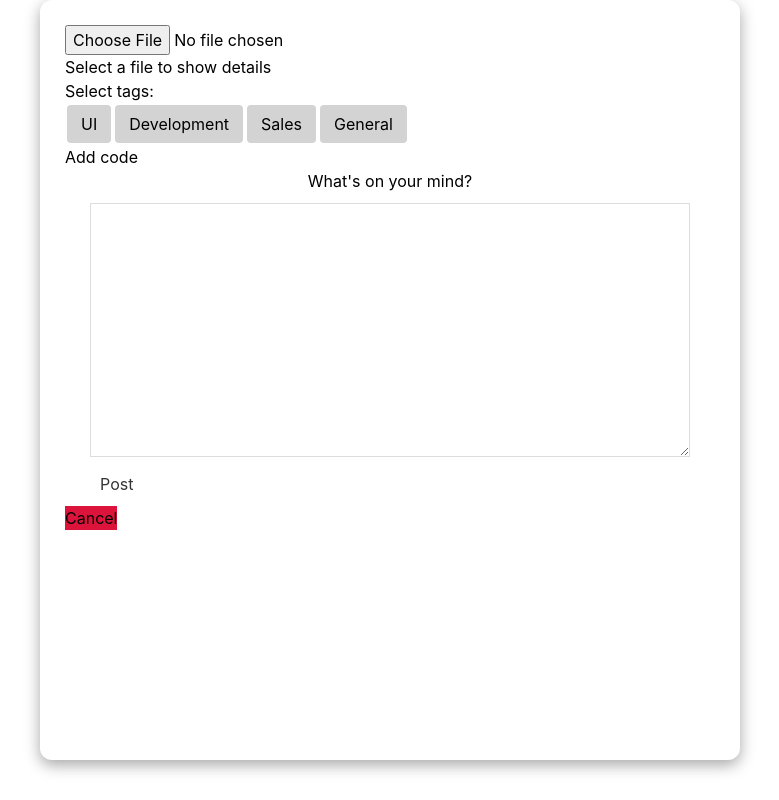
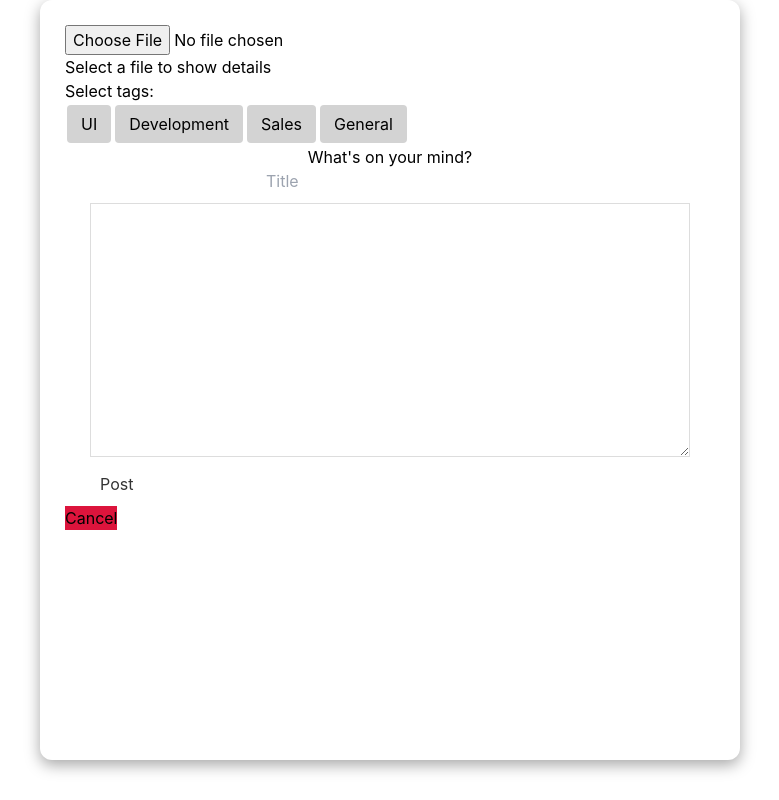
Before and after one commit to re-JECT-127/plusrepfront, a React (Create React App) app: page /#/postQuestion in a window 1280 px wide. Shown: the whole page, without its empty margins (250-1029 px from the left). Built offline with nearby package versions, Linux system fonts and the light colour scheme.

Commit message:
title
sd

```diff
--- a/src/Pages/postQuestion.js
+++ b/src/Pages/postQuestion.js
@@ -8,6 +8,7 @@ import Resizer from 'react-image-file-resizer'
 
 function PostQuestion({ setOpenModal }) {
   const [newPost, setNewPost] = useState('')
+  const [newTitle, setNewTitle] = useState('')
   const [userData, setUserData] = useState(null)
   const [error, setError] = useState(null)
   const [selectedFile, setSelectedFile] = useState()
@@ -102,7 +103,7 @@ function PostQuestion({ setOpenModal }) {
       formData.append('file', selectedFile, selectedFile.name)
     }
     formData.append('author', userData.user._id)
-    formData.append('title', 'hardcoded test title')
+    formData.append('title', newTitle)
     formData.append('content', newPost)
     formData.append('UI', selectedTags.UI)
     formData.append('Development', selectedTags.Development)
@@ -127,10 +128,15 @@ function PostQuestion({ setOpenModal }) {
       })
 
     setNewPost('')
+    setNewTitle('')
   }
 
   const handlePostChange = (event) => {
     setNewPost(event.target.value)
+  }
+
+  const handleTitleChange = (event) => {
+    setNewTitle(event.target.value)
   }
 
   //Handle image select
@@ -245,14 +251,12 @@ function PostQuestion({ setOpenModal }) {
                         ></TagButton>
                       </div>
                     </li>
-                    <li>
-                      <a href="#">Add code</a>
-                    </li>
                   </ul>
-
                   <div className="postquestion-textform">
                     <TextForm
                       onSubmit={addPost}
+                      titleValue={newTitle}
+                      titleChange={handleTitleChange}
                       postValue={newPost}
                       postChange={handlePostChange}
                     />
@@ -265,21 +269,6 @@ function PostQuestion({ setOpenModal }) {
                   >
                     Cancel
                   </button>
-                  <ul className="list-inline post-actions">
-                    <li>
-                      <a href="#">
-                        <span className="glyphicon glyphicon-camera" />
-                      </a>
-                    </li>
-
-                    <li>
-                      <a href="#" className="glyphicon glyphicon-user" />
-                    </li>
-
-                    <li>
-                      <a href="#" className="glyphicon glyphicon-map-marker" />
-                    </li>
-                  </ul>
                 </div>
               </div>
             </div>
--- a/src/components/textForm.js
+++ b/src/components/textForm.js
@@ -1,10 +1,18 @@
 import '../App.css'
 
-const TextForm = ({ onSubmit, postChange, postValue }) => {
+const TextForm = ({ onSubmit, postChange, postValue, titleValue, titleChange }) => {
   return (
     <form onSubmit={onSubmit}>
       <div>
         <h2>What's on your mind?</h2>
+        <header>
+        <input
+        required
+        placeholder="Title"
+        value={titleValue}
+        onChange={titleChange}
+        />
+        </header>
         <textarea
           required
           value={postValue}
```
